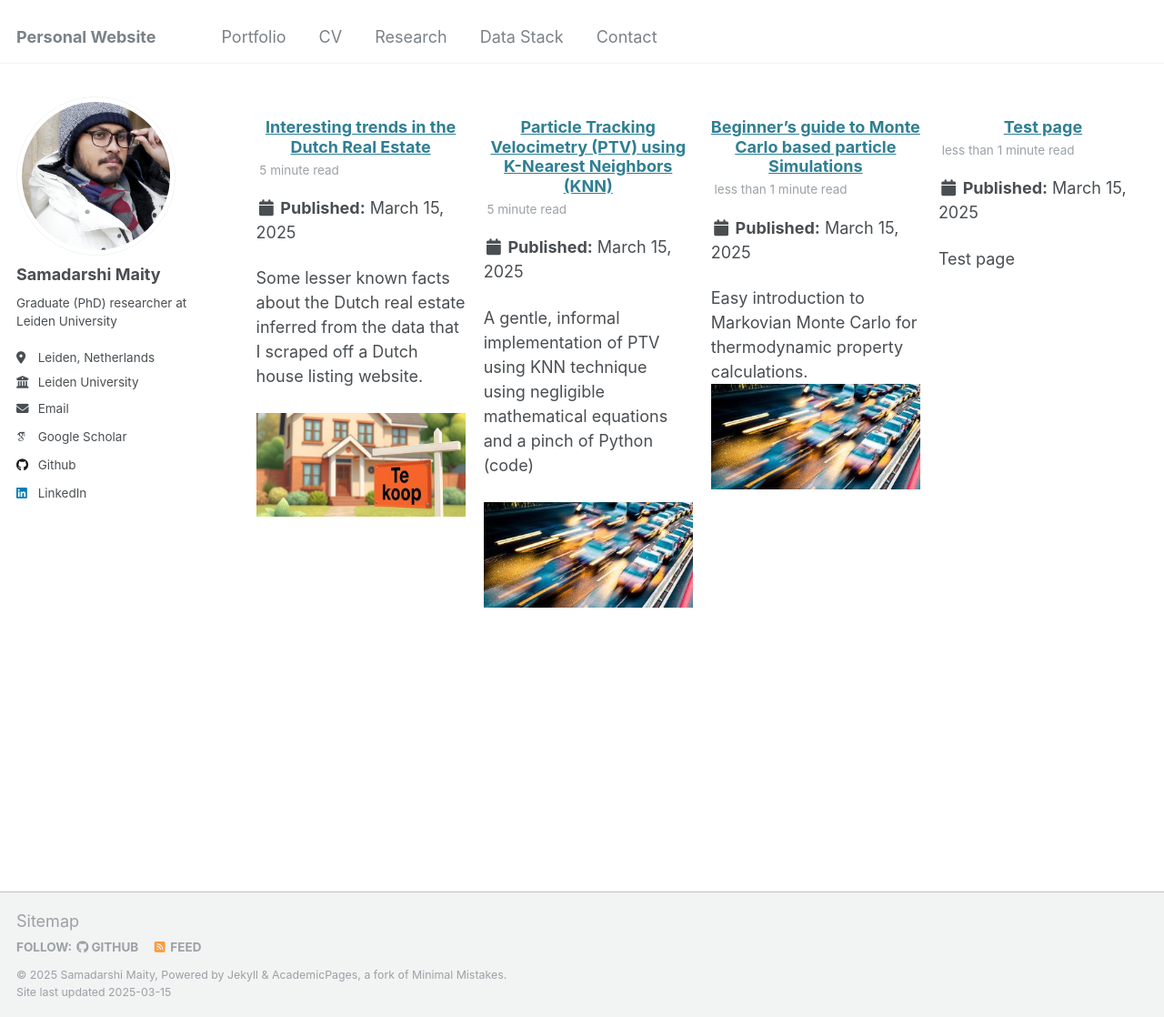
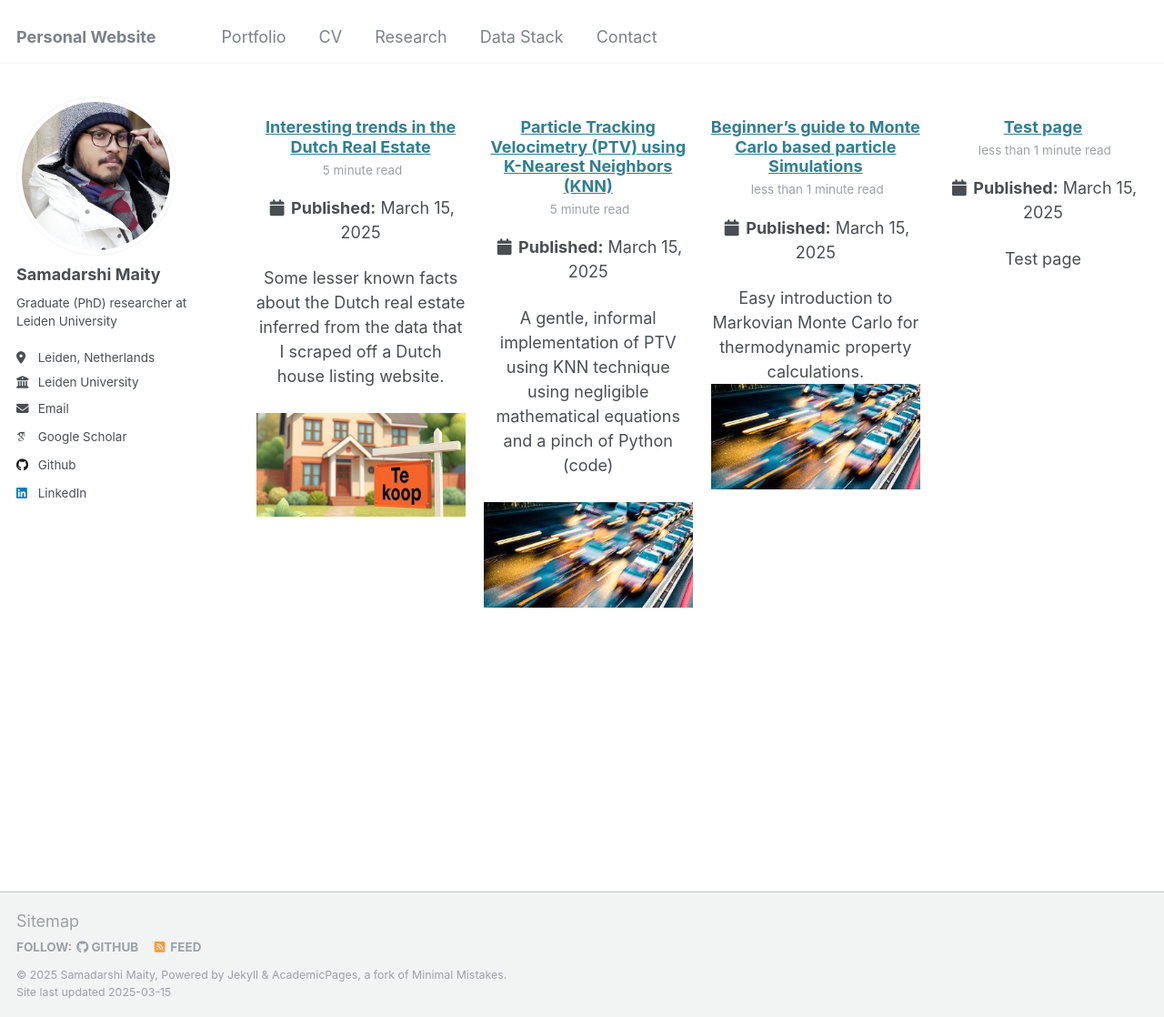
Before and after one commit to Samadarshi-Maity/Samadarshi-Maity.github.io, a Jekyll site: the page built from _pages/portfolio.html, in a window 1280 px wide and 1118 px high. Shown: the whole window at 91% size. Built offline with Jekyll 4.4.1, drawn with Linux system fonts in a browser that asks for light colours; some web fonts are replaced.

Commit message:
Update _archive.scss

```diff
--- a/_sass/_archive.scss
+++ b/_sass/_archive.scss
@@ -113,9 +113,19 @@
 /*
    Grid view
    ========================================================================== */
+.grid__container {
+  display: flex;
+  flex-wrap: wrap;
+  justify-content: center; /* Align items to center */
+  gap: 1em; /* Space between grid items */
+}
+.grid__item {
+  display: flex;
+  flex-direction: column;
+  align-items: center; /* Center elements inside each grid item */
+  text-align: center;
+  margin-bottom: 2em;
 
-.grid__item {
-  margin-bottom: 2em;
 
   .page__meta {
     margin: 0 0 4px;
```
